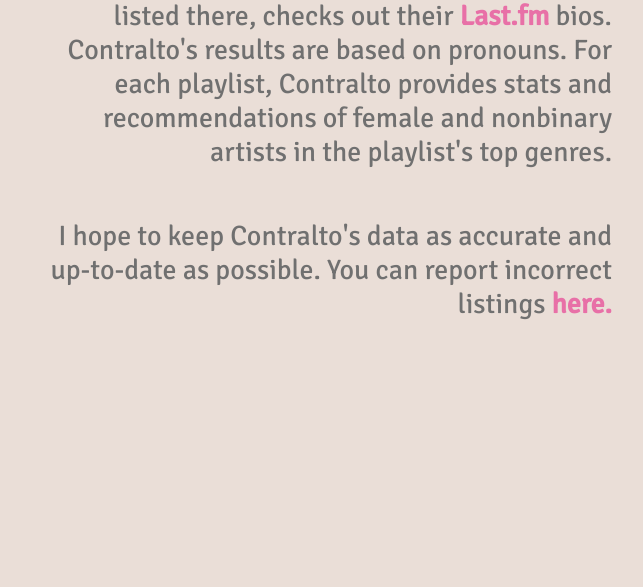
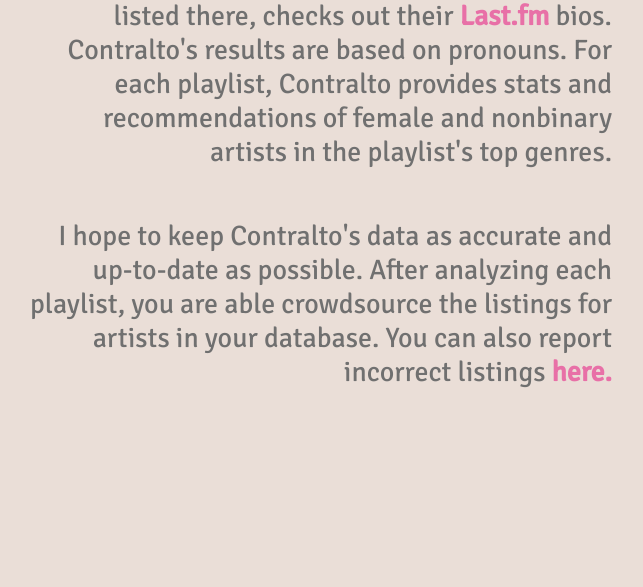
Before and after one commit to caroldinh/contralto, a Flask app: page / in a window 1280 px wide. Shown: the part 1097-1684 px from the top of the page, without its empty margins (468-1111 px from the left). Run offline with Flask 2, Linux system fonts and the light colour scheme; some libraries are stand-ins or nearby versions.

Commit message:
update homepage, fix typo

```diff
--- a/analyzer.py
+++ b/analyzer.py
@@ -121,7 +121,7 @@ class PlaylistAnalyzer(threading.Thread):
                     except Exception as e:
                         print(str(e))
                     artist_info['occurrences'] = all_artists[artist_info['id']]
-                    if(artist_result == "F" or artist_result == "X"):
+                    if(artist_result == "F"):
                         underrepresented += artist_info['occurrences']
                         self.artists['female'][artist_info['id']] = artist_info
                     elif(artist_result == "X"):
--- a/templates/index.html
+++ b/templates/index.html
@@ -49,7 +49,7 @@
     <div id="home-text">
       <p><strong class="orange">Contralto</strong> is a web app estimating the gender diversity of a Spotify playlist. It gathers data from <a href="https://makemusicequal.chartmetric.com/pronoun-gender-database" target="_blank">Chartmetric's gender/pronouns database</a> (collected March 2022), and if the artist isn't listed there, checks out their <a href="https://www.last.fm/" target="_blank">Last.fm</a> bios. Contralto's results are based on pronouns. For each playlist, Contralto provides stats and recommendations of female and nonbinary artists in the playlist's top genres.</p>
       <br>
-      <p>I hope to keep Contralto's data as accurate and up-to-date as possible. You can report incorrect listings <a href="https://docs.google.com/forms/d/e/1FAIpQLScEvshN_EOWUXPZccR2kVrRhKx6Iz9TAlWZJKXR9Z0GQxT3wQ/viewform?usp=sf_link" target="_blank">here.</a></p>
+      <p>I hope to keep Contralto's data as accurate and up-to-date as possible. After analyzing each playlist, you are able crowdsource the listings for artists in your database. You can also report incorrect listings <a href="https://docs.google.com/forms/d/e/1FAIpQLScEvshN_EOWUXPZccR2kVrRhKx6Iz9TAlWZJKXR9Z0GQxT3wQ/viewform?usp=sf_link" target="_blank">here.</a></p>
       <!--
       <p>Contralto's analyses are based on the pronouns present in the artist's Last.fm bio. For multi-performer acts, Contralto bases its analyses on the gender of the lead vocalist(s). If there are multiple lead vocalists of different genders, the group is categorized as "mixed-gender." <a href="https://docs.google.com/document/d/e/2PACX-1vRsGYw_GosNnwdLThCdXDf8cWKyucJM6_hfNOsCHZIlsCujj4W6v8IQBrmFtOCmISV35UJ2VT09CM7U/pub" target="_blank">More info on Contralto's categorization system.</a></p>
       <p>Of course, sometimes these analyses are inaccurate! Contralto relies on crowdsourcing to keep our records up to date.</p>
```
Also changed, not shown: admin.py (line endings or trailing spaces), app.py (line endings or trailing spaces), static/css/style.css (line endings or trailing spaces), static/scripts/admin.js (line endings or trailing spaces), static/scripts/check_data.js (line endings or trailing spaces), static/scripts/doughnut.js (line endings or trailing spaces), static/scripts/loading.js (line endings or trailing spaces), templates/admin.html (line endings or trailing spaces), templates/check_data.html (line endings or trailing spaces), templates/loading.html (line endings or trailing spaces), templates/results.html (line endings or trailing spaces), 1 other file.
